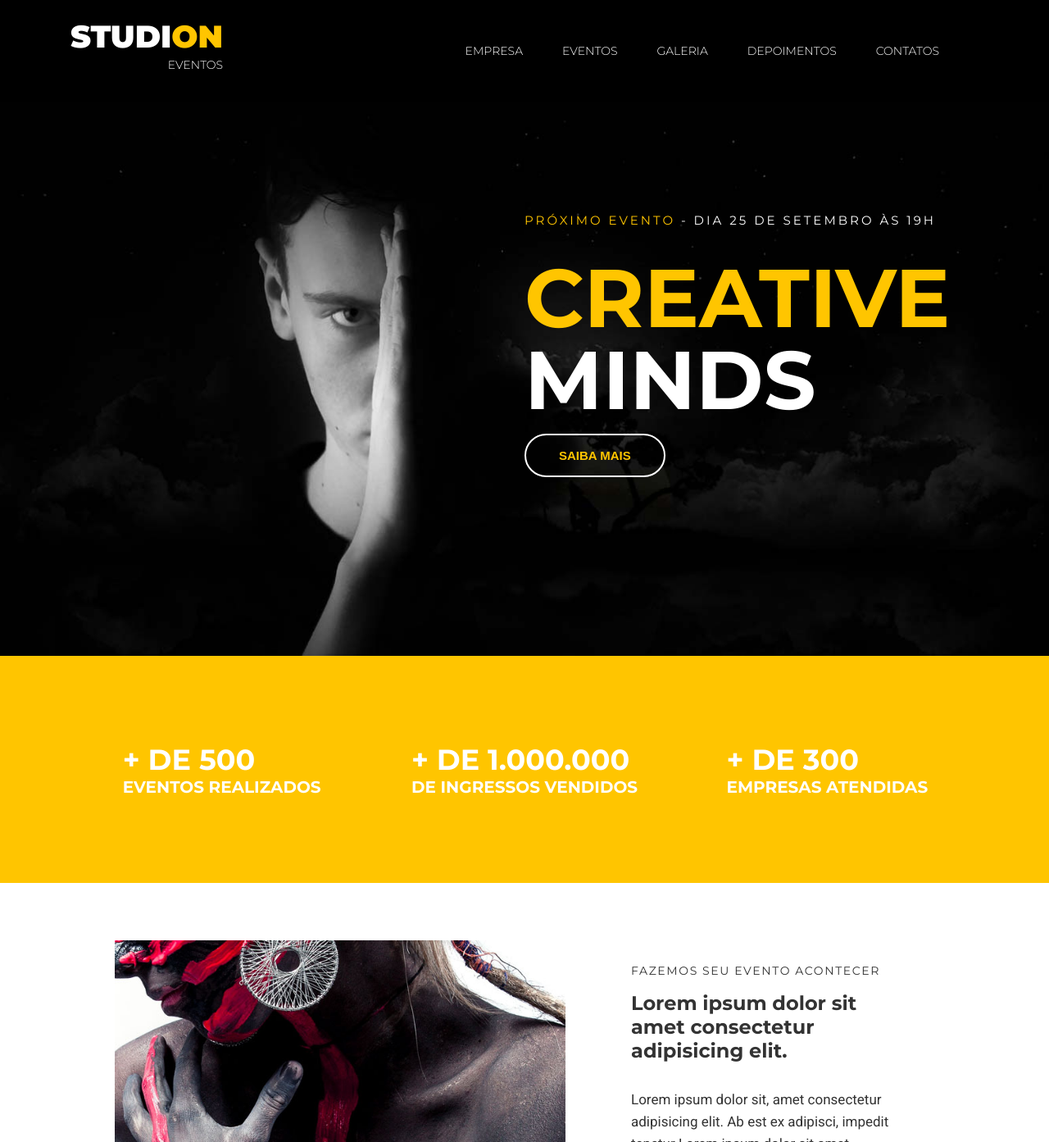
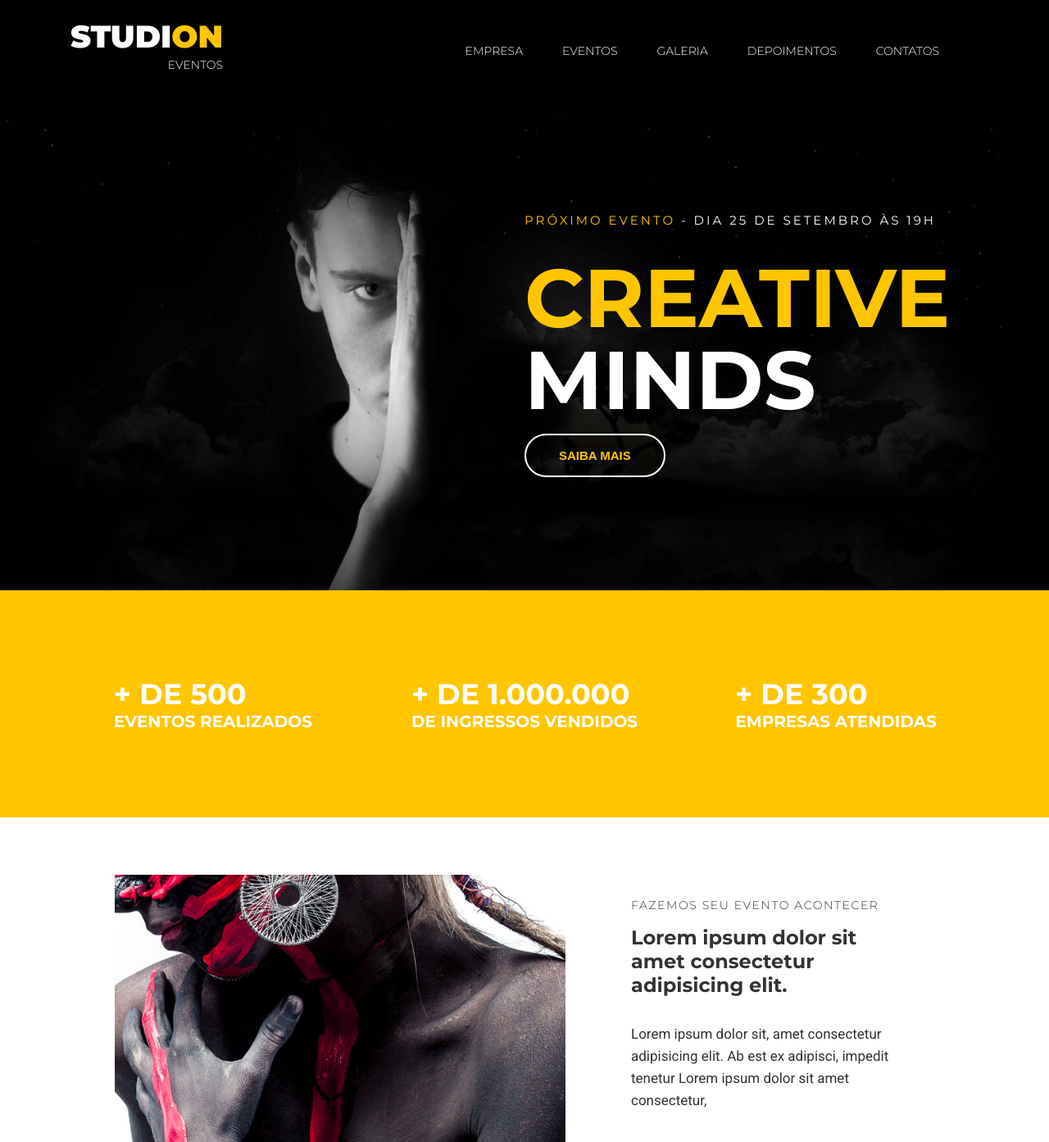
Before and after one commit to NRotondaro/studion, a website: page src/index.html in a window 1280 px wide. Shown: the top 1393 px of the page at 82% size. Drawn offline with Linux system fonts and the light colour scheme.

Commit message:
fix(styles): code cleanup

```diff
--- a/src/style.css
+++ b/src/style.css
@@ -97,7 +97,7 @@ ul {
 }
 
 .slide {
-    height: calc(100vh - 7.75rem);
+    height: calc(90vh - 7.75rem);
     position: relative;
 }
 
@@ -143,7 +143,7 @@ ul {
     font-size: .9375rem;
     font-weight: 700;
     text-transform: uppercase;
-    transition: 0.5s all ease;
+    transition: 0.3s all ease;
 }
 
 .btn:hover,
@@ -165,7 +165,7 @@ ul {
     display: grid;
     grid-template-columns: repeat(auto-fill, minmax(300px, 1fr));
     place-items: center;
-    padding: 4.375rem 1rem;
+    padding: 4.375rem 0;
 }
 
 .counter__container h3 {
@@ -197,7 +197,7 @@ ul {
     font-size: 0.875rem;
     text-transform: uppercase;
     letter-spacing: 0.1rem;
-    font-weight: 400;
+    font-weight: 300;
     margin: 0;
 }
 
@@ -217,4 +217,5 @@ ul {
 .btn--institutional:hover {
     color: var(--color-copy);
     background: unset;
+    box-shadow: 0 1rem 1rem #0006;
 }
```
